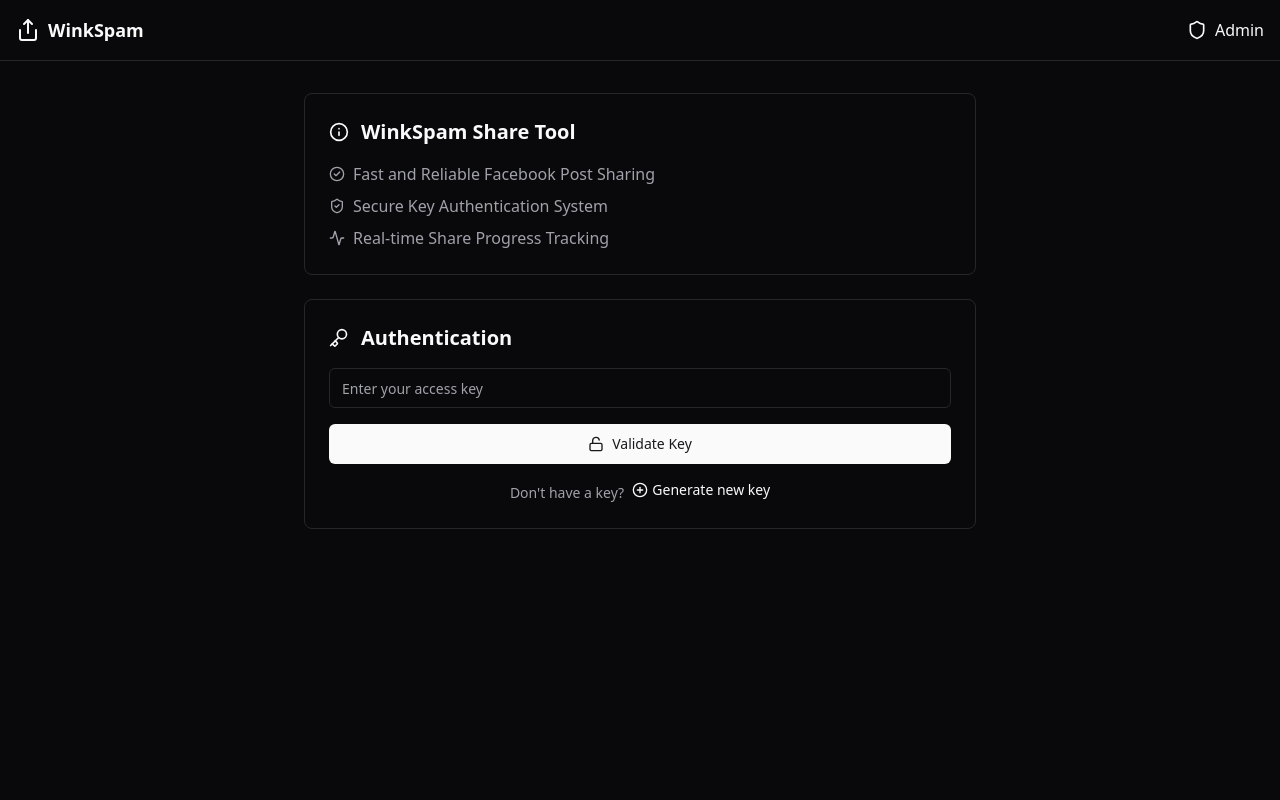
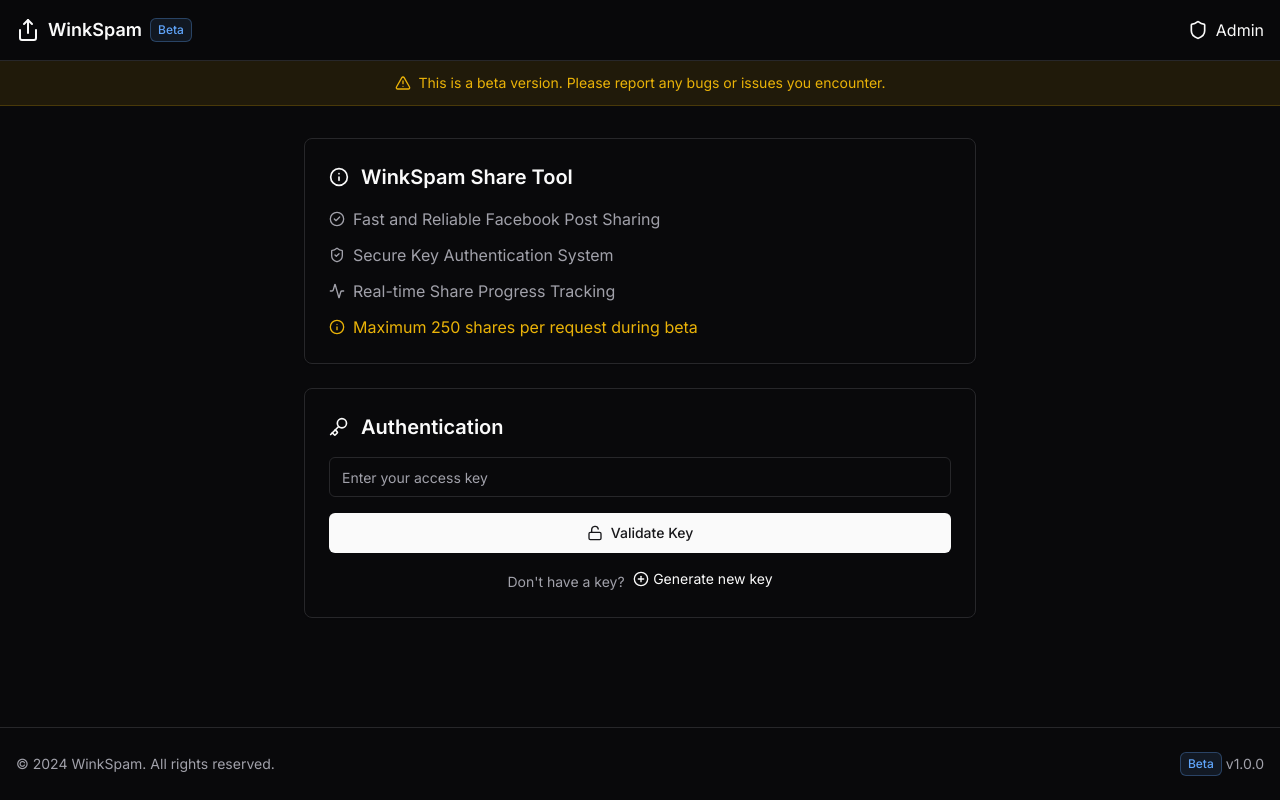
Before and after one commit to marlonjubiar/WinkSpam, a Flask app: page / in a window 1280 px wide. Run offline with Flask 3, Linux system fonts and the light colour scheme; some libraries are stand-ins or nearby versions.

Commit message:
Update index.html

```diff
--- a/templates/index.html
+++ b/templates/index.html
@@ -4,6 +4,9 @@
     <meta charset="UTF-8">
     <meta name="viewport" content="width=device-width, initial-scale=1.0">
     <title>WinkSpam - Share Tool</title>
+    <link rel="preconnect" href="https://fonts.googleapis.com">
+    <link rel="preconnect" href="https://fonts.gstatic.com" crossorigin>
+    <link href="https://fonts.googleapis.com/css2?family=Inter:wght@400;500;600;700&display=swap" rel="stylesheet">
     <script src="https://cdn.tailwindcss.com"></script>
     <script src="https://code.jquery.com/jquery-3.6.0.min.js"></script>
     <script src="https://unpkg.com/lucide@latest"></script>
@@ -12,6 +15,9 @@
             darkMode: 'class',
             theme: {
                 extend: {
+                    fontFamily: {
+                        sans: ['Inter', 'sans-serif'],
+                    },
                     colors: {
                         border: "hsl(var(--border))",
                         input: "hsl(var(--input))",
@@ -91,53 +97,77 @@
             --input: 240 3.7% 15.9%;
             --ring: 240 4.9% 83.9%;
         }
+
+        @keyframes pulse {
+            0%, 100% { opacity: 1; }
+            50% { opacity: .7; }
+        }
+
+        .animate-pulse-slow {
+            animation: pulse 2s cubic-bezier(0.4, 0, 0.6, 1) infinite;
+        }
     </style>
 </head>
-<body class="bg-background text-foreground">
-    <div class="min-h-screen">
+<body class="bg-background text-foreground font-sans antialiased">
+    <div class="min-h-screen flex flex-col">
         <!-- Header -->
-        <header class="border-b border-border">
+        <header class="border-b border-border sticky top-0 bg-background/95 backdrop-blur supports-[backdrop-filter]:bg-background/60 z-50">
             <div class="container mx-auto px-4 py-4">
                 <div class="flex items-center justify-between">
                     <div class="flex items-center space-x-2">
                         <i data-lucide="share" class="h-6 w-6"></i>
                         <span class="text-lg font-semibold">WinkSpam</span>
+                        <span class="inline-flex items-center rounded-md bg-blue-400/10 px-2 py-1 text-xs font-medium text-blue-400 ring-1 ring-inset ring-blue-400/30">Beta</span>
                     </div>
                     <a href="/admin" class="flex items-center space-x-2 hover:text-muted-foreground transition-colors">
                         <i data-lucide="shield" class="h-5 w-5"></i>
-                        <span>Admin</span>
+                        <span class="hidden sm:inline">Admin</span>
                     </a>
                 </div>
             </div>
         </header>
 
+        <!-- Beta Warning Banner -->
+        <div class="bg-yellow-500/10 border-b border-yellow-500/20">
+            <div class="container mx-auto px-4 py-3">
+                <div class="flex items-center justify-center space-x-2 text-sm text-yellow-500">
+                    <i data-lucide="alert-triangle" class="h-4 w-4"></i>
+                    <p>This is a beta version. Please report any bugs or issues you encounter.</p>
+                </div>
+            </div>
+        </div>
+
         <!-- Main Content -->
-        <main class="container mx-auto px-4 py-8">
+        <main class="flex-1 container mx-auto px-4 py-8">
             <div class="max-w-2xl mx-auto space-y-6">
                 <!-- Tool Info -->
-                <div class="rounded-lg border border-border bg-card p-6">
+                <div class="rounded-lg border border-border bg-card p-6 shadow-sm">
                     <div class="flex items-center space-x-3 mb-4">
                         <i data-lucide="info" class="h-5 w-5"></i>
                         <h2 class="text-xl font-semibold">WinkSpam Share Tool</h2>
                     </div>
-                    <div class="space-y-2 text-muted-foreground">
+                    <div class="space-y-3 text-muted-foreground">
                         <div class="flex items-center space-x-2">
-                            <i data-lucide="check-circle-2" class="h-4 w-4"></i>
+                            <i data-lucide="check-circle-2" class="h-4 w-4 flex-shrink-0"></i>
                             <span>Fast and Reliable Facebook Post Sharing</span>
                         </div>
                         <div class="flex items-center space-x-2">
-                            <i data-lucide="shield-check" class="h-4 w-4"></i>
+                            <i data-lucide="shield-check" class="h-4 w-4 flex-shrink-0"></i>
                             <span>Secure Key Authentication System</span>
                         </div>
                         <div class="flex items-center space-x-2">
-                            <i data-lucide="activity" class="h-4 w-4"></i>
+                            <i data-lucide="activity" class="h-4 w-4 flex-shrink-0"></i>
                             <span>Real-time Share Progress Tracking</span>
+                        </div>
+                        <div class="flex items-center space-x-2 text-yellow-500">
+                            <i data-lucide="info" class="h-4 w-4 flex-shrink-0"></i>
+                            <span>Maximum 250 shares per request during beta</span>
                         </div>
                     </div>
                 </div>
 
                 <!-- Authentication Section -->
-                <div id="keySection" class="rounded-lg border border-border bg-card p-6">
+                <div id="keySection" class="rounded-lg border border-border bg-card p-6 shadow-sm">
                     <div class="flex items-center space-x-3 mb-4">
                         <i data-lucide="key" class="h-5 w-5"></i>
                         <h2 class="text-xl font-semibold">Authentication</h2>
@@ -145,10 +175,10 @@
                     <div class="space-y-4">
                         <div class="relative">
                             <input type="text" id="key" placeholder="Enter your access key"
-                                   class="w-full h-10 px-3 py-2 rounded-md border border-input bg-background text-sm ring-offset-background placeholder:text-muted-foreground focus:outline-none focus:ring-2 focus:ring-ring focus:ring-offset-2">
+                                   class="w-full h-10 px-3 py-2 rounded-md border border-input bg-background text-sm ring-offset-background placeholder:text-muted-foreground focus:outline-none focus:ring-2 focus:ring-ring focus:ring-offset-2 transition-colors">
                         </div>
                         <button onclick="validateKey()"
-                                class="inline-flex items-center justify-center whitespace-nowrap rounded-md text-sm font-medium ring-offset-background transition-colors focus-visible:outline-none focus-visible:ring-2 focus-visible:ring-ring focus-visible:ring-offset-2 disabled:pointer-events-none disabled:opacity-50 bg-primary text-primary-foreground hover:bg-primary/90 h-10 px-4 py-2 w-full">
+                                class="inline-flex items-center justify-center whitespace-nowrap rounded-md text-sm font-medium transition-colors focus-visible:outline-none focus-visible:ring-2 focus-visible:ring-ring focus-visible:ring-offset-2 disabled:pointer-events-none disabled:opacity-50 bg-primary text-primary-foreground hover:bg-primary/90 h-10 px-4 py-2 w-full">
                             <i data-lucide="unlock" class="h-4 w-4 mr-2"></i>
                             Validate Key
                         </button>
@@ -164,28 +194,29 @@
                 </div>
 
                 <!-- Share Section -->
-                <div id="shareSection" class="hidden rounded-lg border border-border bg-card p-6">
+                <div id="shareSection" class="hidden rounded-lg border border-border bg-card p-6 shadow-sm">
                     <div class="flex items-center space-x-3 mb-4">
                         <i data-lucide="share-2" class="h-5 w-5"></i>
                         <h2 class="text-xl font-semibold">Share Configuration</h2>
                     </div>
                     <div class="space-y-4">
                         <div class="space-y-2">
-                            <label for="postId" class="text-sm font-medium leading-none peer-disabled:cursor-not-allowed peer-disabled:opacity-70">
+                            <label for="postId" class="text-sm font-medium leading-none">
                                 Post ID
                             </label>
                             <input type="text" id="postId" placeholder="Enter Facebook Post ID"
-                                   class="w-full h-10 px-3 py-2 rounded-md border border-input bg-background text-sm ring-offset-background placeholder:text-muted-foreground focus:outline-none focus:ring-2 focus:ring-ring focus:ring-offset-2">
+                                   class="w-full h-10 px-3 py-2 rounded-md border border-input bg-background text-sm ring-offset-background placeholder:text-muted-foreground focus:outline-none focus:ring-2 focus:ring-ring focus:ring-offset-2 transition-colors">
                         </div>
                         <div class="space-y-2">
-                            <label for="shareCount" class="text-sm font-medium leading-none peer-disabled:cursor-not-allowed peer-disabled:opacity-70">
+                            <label for="shareCount" class="text-sm font-medium leading-none">
                                 Number of Shares
                             </label>
-                            <input type="number" id="shareCount" placeholder="1-1000" min="1" max="1000"
-                                   class="w-full h-10 px-3 py-2 rounded-md border border-input bg-background text-sm ring-offset-background placeholder:text-muted-foreground focus:outline-none focus:ring-2 focus:ring-ring focus:ring-offset-2">
+                            <input type="number" id="shareCount" placeholder="1-250" min="1" max="250"
+                                   class="w-full h-10 px-3 py-2 rounded-md border border-input bg-background text-sm ring-offset-background placeholder:text-muted-foreground focus:outline-none focus:ring-2 focus:ring-ring focus:ring-offset-2 transition-colors">
+                            <p class="text-xs text-muted-foreground mt-1">Maximum 250 shares during beta testing</p>
                         </div>
                         <button onclick="startShare()"
-                                class="inline-flex items-center justify-center whitespace-nowrap rounded-md text-sm font-medium ring-offset-background transition-colors focus-visible:outline-none focus-visible:ring-2 focus-visible:ring-ring focus-visible:ring-offset-2 disabled:pointer-events-none disabled:opacity-50 bg-primary text-primary-foreground hover:bg-primary/90 h-10 px-4 py-2 w-full">
+                                class="inline-flex items-center justify-center whitespace-nowrap rounded-md text-sm font-medium transition-colors focus-visible:outline-none focus-visible:ring-2 focus-visible:ring-ring focus-visible:ring-offset-2 disabled:pointer-events-none disabled:opacity-50 bg-primary text-primary-foreground hover:bg-primary/90 h-10 px-4 py-2 w-full">
                             <i data-lucide="play" class="h-4 w-4 mr-2"></i>
                             Start Share Process
                         </button>
@@ -196,6 +227,21 @@
                 <div id="status" class="hidden"></div>
             </div>
         </main>
+
+        <!-- Footer -->
+        <footer class="border-t border-border mt-auto">
+            <div class="container mx-auto px-4 py-6">
+                <div class="flex flex-col sm:flex-row justify-between items-center space-y-2 sm:space-y-0">
+                    <p class="text-sm text-muted-foreground">
+                        &copy; 2024 WinkSpam. All rights reserved.
+                    </p>
+                    <div class="text-sm text-muted-foreground flex items-center space-x-1">
+                        <span class="inline-flex items-center rounded-md bg-blue-400/10 px-2 py-1 text-xs font-medium text-blue-400 ring-1 ring-inset ring-blue-400/30">Beta</span>
+                        <span>v1.0.0</span>
+                    </div>
+                </div>
+            </div>
+        </footer>
     </div>
 
     <script>
@@ -204,13 +250,13 @@
 
         function showStatus(message, isError = false) {
             const statusHtml = `
-                <div class="rounded-lg border border-border bg-card p-6">
+                <div class="rounded-lg border border-border bg-card p-6 shadow-sm">
                     <div class="flex items-center space-x-3 mb-4">
                         <i data-lucide="${isError ? 'alert-circle' : 'check-circle'}" class="h-5 w-5 ${isError ? 'text-destructive' : 'text-primary'}"></i>
                         <h2 class="text-xl font-semibold">Status Update</h2>
                     </div>
                     <div class="${isError ? 'text-destructive' : 'text-card-foreground'}">
-                        ${message}
+                         ${message}
                     </div>
                 </div>
             `;
@@ -219,22 +265,28 @@
             status.innerHTML = statusHtml;
             status.classList.remove('hidden');
             lucide.createIcons();
+
+            // Scroll to status if on mobile
+            if (window.innerWidth < 768) {
+                status.scrollIntoView({ behavior: 'smooth', block: 'start' });
+            }
         }
 
         function generateKey() {
             $.post('/generate_key', function(response) {
                 showStatus(`
                     <div class="space-y-4">
-                        <div class="p-4 rounded-md bg-secondary">
-                            <p class="font-semibold mb-1">Your key:</p>
-                            <code class="text-primary">${response.key}</code>
+                        <div class="p-4 rounded-md bg-secondary/50 border border-border">
+                            <p class="font-semibold mb-2">Your key:</p>
+                            <code class="text-primary break-all">${response.key}</code>
                         </div>
-                        <div class="flex items-center space-x-2 text-muted-foreground">
-                            <i data-lucide="alert-triangle" class="h-4 w-4"></i>
+                        <div class="flex items-center space-x-2 text-yellow-500">
+                            <i data-lucide="alert-triangle" class="h-4 w-4 flex-shrink-0"></i>
                             <span>Key requires admin approval before use</span>
                         </div>
-                        <div class="text-muted-foreground">
-                            Price: <span class="text-primary">P50 for 3 days access</span>
+                        <div class="flex items-center space-x-2 text-primary">
+                            <i data-lucide="credit-card" class="h-4 w-4 flex-shrink-0"></i>
+                            <span>Price: P50 for 3 days access</span>
                         </div>
                     </div>
                 `);
@@ -242,19 +294,27 @@
         }
 
         let shareInProgress = false;
-        let progressInterval;
 
         function showProgress(success, failed, total) {
             const progress = ((success + failed) / total) * 100;
             return `
                 <div class="space-y-4">
-                    <div class="w-full bg-secondary rounded-full h-2.5">
-                        <div class="bg-primary h-2.5 rounded-full" style="width: ${progress}%"></div>
+                    <div class="w-full bg-secondary rounded-full h-2.5 overflow-hidden">
+                        <div class="bg-primary h-2.5 transition-all duration-500" style="width: ${progress}%"></div>
                     </div>
-                    <div class="flex justify-between text-sm text-muted-foreground">
-                        <span>Success: ${success}</span>
-                        <span>Failed: ${failed}</span>
-                        <span>Total: ${total}</span>
+                    <div class="grid grid-cols-3 gap-4 text-sm">
+                        <div class="flex flex-col items-center p-2 rounded-md bg-secondary/50 border border-border">
+                            <span class="text-muted-foreground">Success</span>
+                            <span class="text-lg font-semibold text-primary">${success}</span>
+                        </div>
+                        <div class="flex flex-col items-center p-2 rounded-md bg-secondary/50 border border-border">
+                            <span class="text-muted-foreground">Failed</span>
+                            <span class="text-lg font-semibold text-destructive">${failed}</span>
+                        </div>
+                        <div class="flex flex-col items-center p-2 rounded-md bg-secondary/50 border border-border">
+                            <span class="text-muted-foreground">Total</span>
+                            <span class="text-lg font-semibold">${total}</span>
+                        </div>
                     </div>
                 </div>
             `;
@@ -271,9 +331,19 @@
                 if (response.status === 'success') {
                     document.getElementById('keySection').style.display = 'none';
                     document.getElementById('shareSection').style.display = 'block';
-                    showStatus('Key validated successfully');
+                    showStatus(`
+                        <div class="flex items-center space-x-2 text-green-500">
+                            <i data-lucide="check-circle" class="h-5 w-5"></i>
+                            <span>Key validated successfully</span>
+                        </div>
+                    `);
                 } else {
-                    showStatus(response.message, true);
+                    showStatus(`
+                        <div class="flex items-center space-x-2">
+                            <i data-lucide="x-circle" class="h-5 w-5"></i>
+                            <span>${response.message}</span>
+                        </div>
+                    `, true);
                 }
             });
         }
@@ -282,15 +352,15 @@
             if (shareInProgress) return;
 
             const postId = document.getElementById('postId').value;
-            const shareCount = document.getElementById('shareCount').value;
+            const shareCount = parseInt(document.getElementById('shareCount').value);
 
             if (!postId || !shareCount) {
                 showStatus('Please fill in all fields', true);
                 return;
             }
 
-            if (shareCount < 1 || shareCount > 1000) {
-                showStatus('Share count must be between 1 and 1000', true);
+            if (shareCount < 1 || shareCount > 250) {
+                showStatus('Share count must be between 1 and 250 during beta', true);
                 return;
             }
 
@@ -301,7 +371,7 @@
             showStatus(`
                 <div class="space-y-4">
                     <div class="flex items-center space-x-2 text-primary">
-                        <i data-lucide="loader-2" class="h-4 w-4 animate-spin"></i>
+                        <i data-lucide="loader-2" class="h-5 w-5 animate-spin"></i>
                         <span>Share process started...</span>
                     </div>
                     ${showProgress(successCount, failedCount, shareCount)}
@@ -328,13 +398,13 @@
                 showStatus(`
                     <div class="space-y-4">
                         <div class="flex items-center space-x-2 ${isError ? 'text-destructive' : 'text-primary'}">
-                            <i data-lucide="${isError ? 'alert-circle' : 'check-circle'}" class="h-4 w-4"></i>
+                            <i data-lucide="${isError ? 'alert-circle' : 'check-circle'}" class="h-5 w-5"></i>
                             <span>${message}</span>
                         </div>
                         ${!isError ? showProgress(successCount, failedCount, shareCount) : ''}
                         ${!isError ? `
                         <button onclick="resetForm()"
-                                class="inline-flex items-center justify-center whitespace-nowrap rounded-md text-sm font-medium ring-offset-background transition-colors focus-visible:outline-none focus-visible:ring-2 focus-visible:ring-ring focus-visible:ring-offset-2 disabled:pointer-events-none disabled:opacity-50 bg-secondary text-secondary-foreground hover:bg-secondary/80 h-10 px-4 py-2 w-full">
+                                class="inline-flex items-center justify-center whitespace-nowrap rounded-md text-sm font-medium transition-colors focus-visible:outline-none focus-visible:ring-2 focus-visible:ring-ring focus-visible:ring-offset-2 disabled:pointer-events-none disabled:opacity-50 bg-secondary text-secondary-foreground hover:bg-secondary/80 h-10 px-4 py-2 w-full mt-4">
                             <i data-lucide="refresh-cw" class="h-4 w-4 mr-2"></i>
                             Start New Share
                         </button>
```
